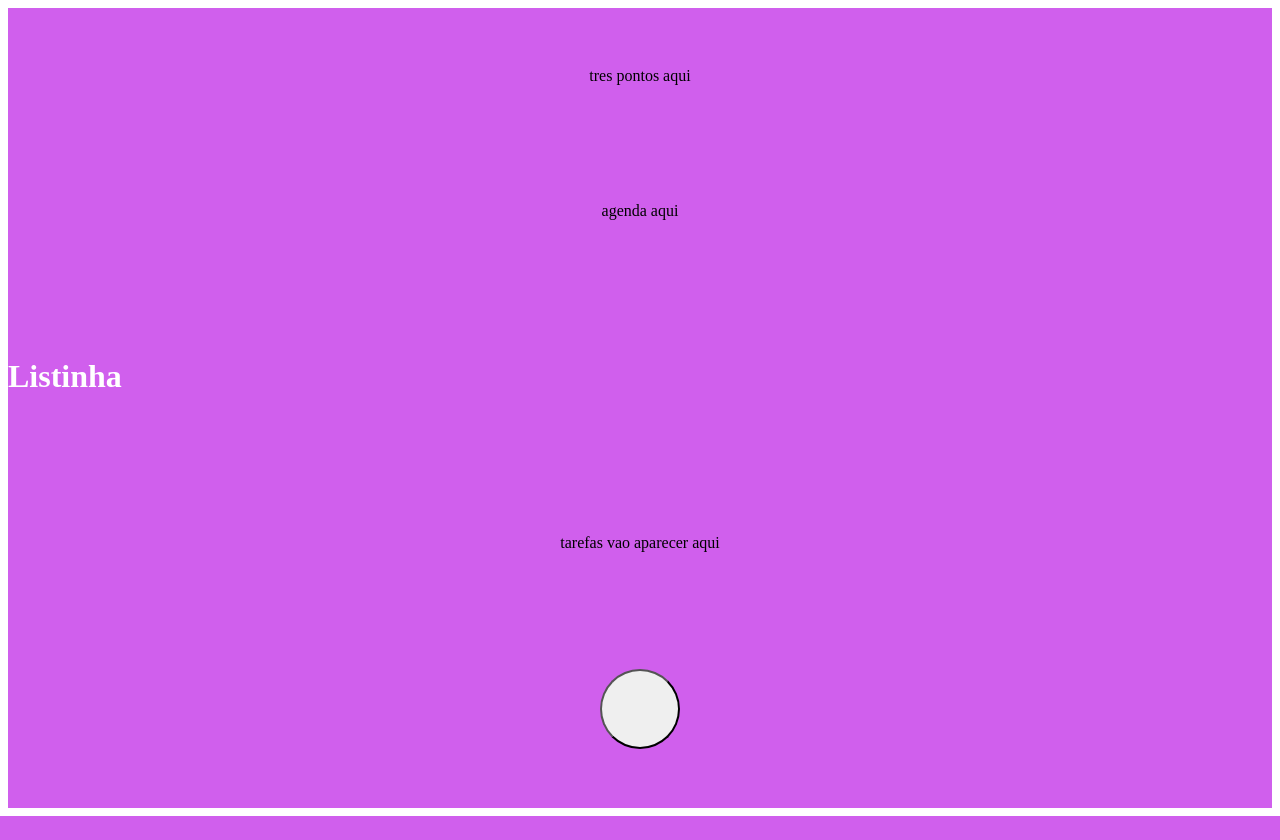
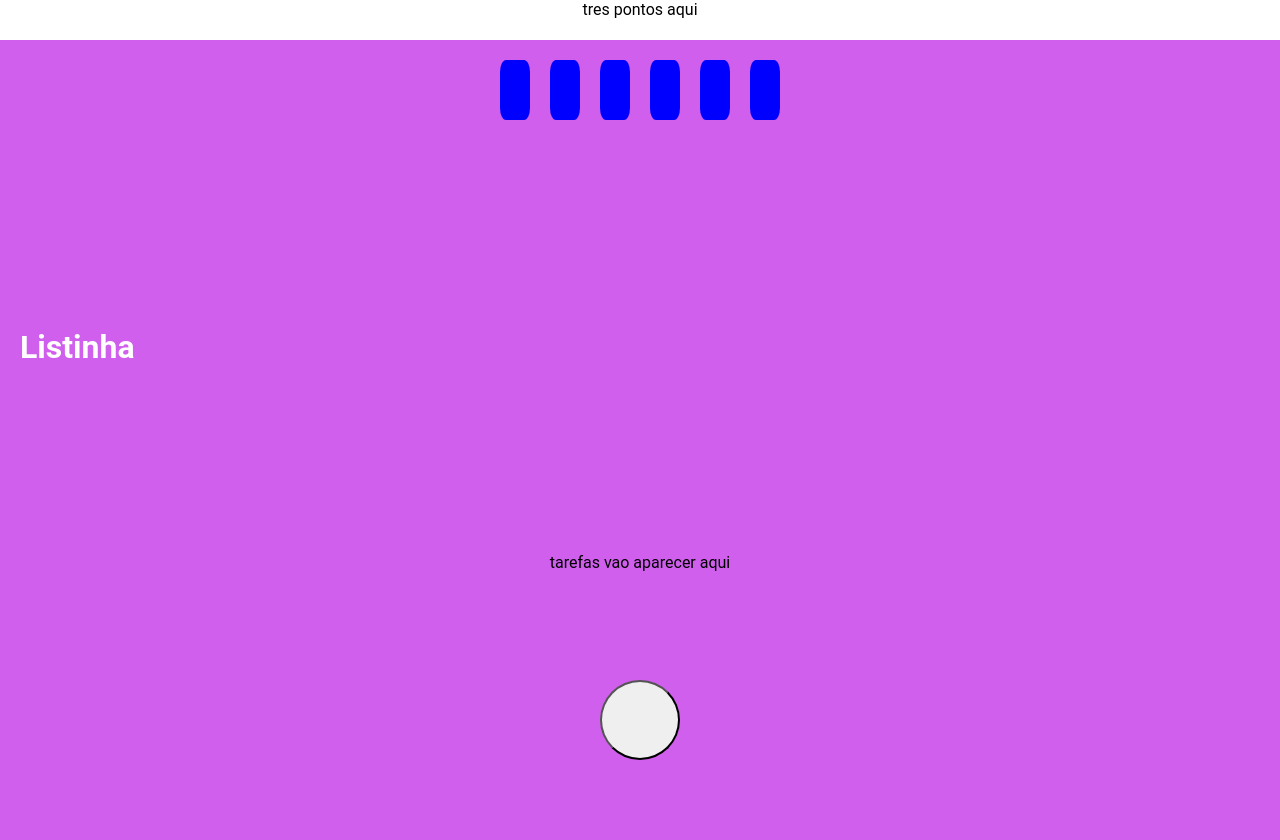
Before and after one commit to CarolineIngrid/todo_list, a Django app: page /lista/ in a window 1280 px wide. Before the commit the page ends 816 px from the top, so only its background shows below. Run offline with Django 4.2, Linux system fonts and the light colour scheme.

Commit message:
menu e botão fixo com alguns quadradinhos do calendario feito

```diff
--- a/lista/static/lista/css/style.css
+++ b/lista/static/lista/css/style.css
@@ -1,20 +1,43 @@
+* {
+    margin: 0;
+}
+
+body {
+  font-family: "Roboto", sans-serif;
+   background-color: rgb(208, 95, 237);
+
+}
+
+.menu{
+  height: 40px;
+  background-color: white;
+  position: sticky;
+  top: 0px;
+  text-align: center;
+}
 
 .base{
     display: flex;
     flex-direction: column;
     align-items: center;
     height: 100vh;
-    background-color: rgb(208, 95, 237);
-    justify-content: space-around;
-}
-/* ------------- BOTÃO -------------- */
-.adicionar_tarefa{
-    width: 80px;
-    height: 80px;
-    border-radius: 100px;
-    align-self: center;
+    justify-content: space-between;
+    margin: 0 20px 0 20px
 }
 
+.calendario{
+    margin: 10px;
+    display: flex;
+}
+
+.quadrado{
+    width: 30px;
+    height: 60px;
+    border-radius: 20%;
+    background-color: blue;
+    margin: 10px;
+
+}
 
 
 
@@ -22,3 +45,13 @@ h1{
     color: white;
     align-self: flex-start;
 }
+
+/* ------------- BOTÃO -------------- */
+.adicionar_tarefa{
+    width: 80px;
+    height: 80px;
+    border-radius: 100px;
+    align-self: center;
+    position: sticky;
+    bottom: 40px;
+}
--- a/lista/templates/lista/index.html
+++ b/lista/templates/lista/index.html
@@ -9,10 +9,16 @@
     <title>Document</title>
 </head>
 <body>
+    <div class="menu"> <p>tres pontos aqui</p> </div>
     <div class="base">
-
-        <navbar> tres pontos aqui</navbar>
-        <div> agenda aqui </div>
+        <div class="calendario">
+            <div class="quadrado"></div>
+            <div class="quadrado"></div>
+            <div class="quadrado"></div>
+            <div class="quadrado"></div>
+            <div class="quadrado"></div>
+            <div class="quadrado"></div>
+        </div>
         <h1> Listinha</h1>
         <main id="tarefas"> tarefas vao aparecer aqui </main>
         <button class="adicionar_tarefa"> </button>
```
